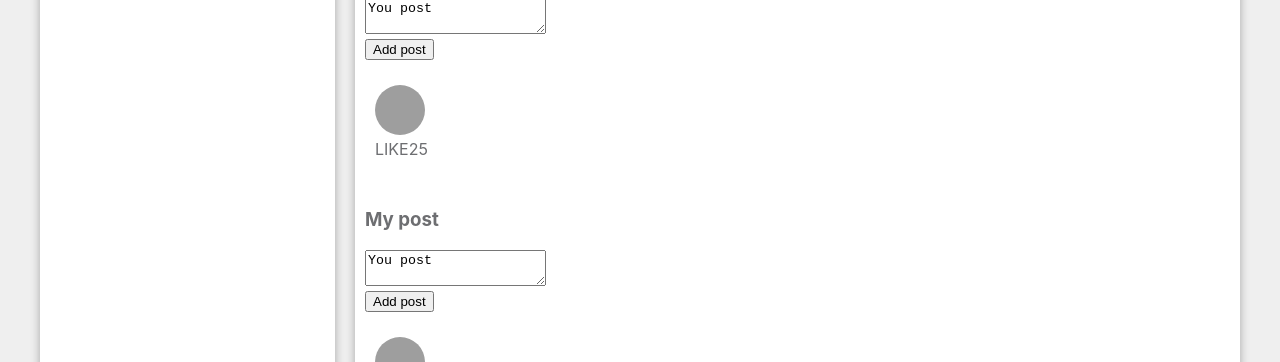
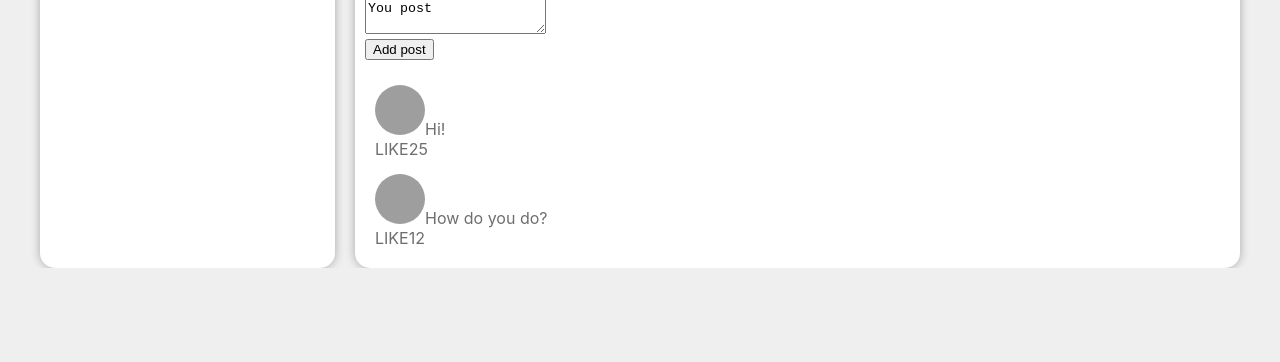
Before and after one commit to Bogdan2120/react-lessons-1, a React (Create React App) app: page /profile in a window 1280 px wide. Shown: the part 586-948 px from the top of the page. After the commit the page ends 854 px from the top, so only its background shows below. Built offline with nearby package versions, Linux system fonts and the light colour scheme; grey boxes are pictures that could not be loaded.

Commit message:
lessons 28

```diff
--- a/src/App.js
+++ b/src/App.js
@@ -9,17 +9,17 @@ import News from "./components/News/News";
 import Music from "./components/Music/Music";
 import Settings from "./components/Settings/Settings";
 
-const App = () => {
+const App = (props) => {
     return (
         <div className='app-wrapper'>
             <Header/>
             <Navbar/>
             <div className='app-wrapper_content'>
-                <Route path='/dialogs' component={Dialogs}/>
-                <Route path='/profile' component={Profile}/>
-                <Route path='/news' component={News}/>
-                <Route path='/music' component={Music}/>
-                <Route path='/settings' component={Settings}/>
+                <Route path='/dialogs' render={() => <Dialogs dialogs={props.dialogs} messages={props.messages}/>}/>
+                <Route path='/profile' render={() => <Profile posts={props.posts} />}/>
+                <Route path='/news' render={() => <News />}/>
+                <Route path='/music' render={() => <Music />}/>
+                <Route path='/settings' render={() => <Settings />}/>
             </div>
         </div>
     );
--- a/src/components/Dialogs/Dialogs.jsx
+++ b/src/components/Dialogs/Dialogs.jsx
@@ -3,58 +3,18 @@ import s from "./Dialogs.module.css";
 import DialogItem from "./DialogItem/DialogItem";
 import Message from "./Message/Message";
 
-const Dialogs = () => {
+const Dialogs = (props) => {
 
-    let dialogs = [
-        {
-            id: 1,
-            name: 'Sasha'
-        },
-        {
-            id: 2,
-            name: 'Masha'
-        },
-        {
-            id: 3,
-            name: 'Vitya'
-        },
-        {
-            id: 4,
-            name: 'Katya'
-        }
-    ];
-
-    let messages = [
-        {
-            id: 1,
-            message: 'Hi!'
-        },
-        {
-            id: 1,
-            message: 'How do you do?'
-        },
-        {
-            id: 1,
-            message: 'Yo'
-        }
-    ];
-
-    let dialogElement = dialogs.map(d => <DialogItem name={d.name} id={d.id}/>);
-    let messageElement = messages.map(m => <Message message={m.message}/>);
+    let dialogElement = props.dialogs.map(d => <DialogItem name={d.name} id={d.id}/>);
+    let messageElement = props.messages.map(m => <Message message={m.message}/>);
 
     return (
         <div className={s.dialogs}>
             <div className={s.dialogsItems}>
                 {dialogElement}
-                {/*<DialogItem name={dialogs[0].name} id={dialogs[0].id} />
-                <DialogItem name={dialogs[1].name} id={dialogs[1].id} />
-                <DialogItem name={dialogs[2].name} id={dialogs[2].id} />*/}
             </div>
             <div className={s.messages}>
                 {messageElement}
-                {/*<Message message={messages[0].message}/>
-                <Message message={messages[1].message}/>
-                <Message message={messages[2].message}/>*/}
             </div>
         </div>
     )
--- a/src/components/Profile/MyPosts/MyPosts.jsx
+++ b/src/components/Profile/MyPosts/MyPosts.jsx
@@ -4,21 +4,7 @@ import Post from "./Post/Post";
 
 const MyPosts = (props) => {
 
-    /*let posts =[
-        {
-            id: 1,
-            message: 'Hi!',
-            like: 25
-        },
-        {
-            id: 2,
-            message: 'How do you do?',
-            like: 12
-        }
-        ];*/
-/*
-    let postElement = posts.map(p => <Post messages={p.message} like={p.like}/>);
-*/
+    let postElement = props.posts.map(p => <Post messages={p.message} like={p.like}/>);
 
     return (
         <div className={s.posts}>
@@ -32,10 +18,7 @@ const MyPosts = (props) => {
                 </div>
             </div>
             <div className={s.posts}>
-                <Post messages={props.message} like={props.like}/>
-{/*
                 { postElement }
-*/}
             </div>
         </div>
     );
--- a/src/components/Profile/Profile.jsx
+++ b/src/components/Profile/Profile.jsx
@@ -3,31 +3,12 @@ import s from './Profile.module.css';
 import MyPosts from "./MyPosts/MyPosts";
 import ProfileInfo from "./ProfileInfo/ProfileInfo";
 
-const Profile = () => {
-
-    let posts =[
-        {
-            id: 1,
-            message: 'Hi!',
-            like: 25
-        },
-        {
-            id: 2,
-            message: 'How do you do?',
-            like: 12
-        }
-    ];
-
-/*
-    let postElement = posts.map(p => <Post messages={p.message} like={p.like}/>);
-*/
-    let postElement = posts.map(p => <MyPosts messages={p.message} like={p.like}/>);
+const Profile = (props) => {
 
     return (
         <div>
             <ProfileInfo/>
-            {/*<MyPosts />*/}
-            {postElement}
+            <MyPosts posts={props.posts} />
         </div>
     );
 }
--- a/src/index.js
+++ b/src/index.js
@@ -5,10 +5,58 @@ import App from './App';
 import * as serviceWorker from './serviceWorker';
 import {BrowserRouter} from "react-router-dom";
 
+
+let posts =[
+    {
+        id: 1,
+        message: 'Hi!',
+        like: 25
+    },
+    {
+        id: 2,
+        message: 'How do you do?',
+        like: 12
+    }
+];
+
+let dialogs = [
+    {
+        id: 1,
+        name: 'Sasha'
+    },
+    {
+        id: 2,
+        name: 'Masha'
+    },
+    {
+        id: 3,
+        name: 'Vitya'
+    },
+    {
+        id: 4,
+        name: 'Katya'
+    }
+];
+
+let messages = [
+    {
+        id: 1,
+        message: 'Hi!'
+    },
+    {
+        id: 1,
+        message: 'How do you do?'
+    },
+    {
+        id: 1,
+        message: 'Yo'
+    }
+];
+
 ReactDOM.render(
     <React.StrictMode>
         <BrowserRouter>
-            <App/>
+            <App posts={posts} dialogs={dialogs} messages={messages}/>
         </BrowserRouter>
     </React.StrictMode>,
     document.getElementById('root')
```
